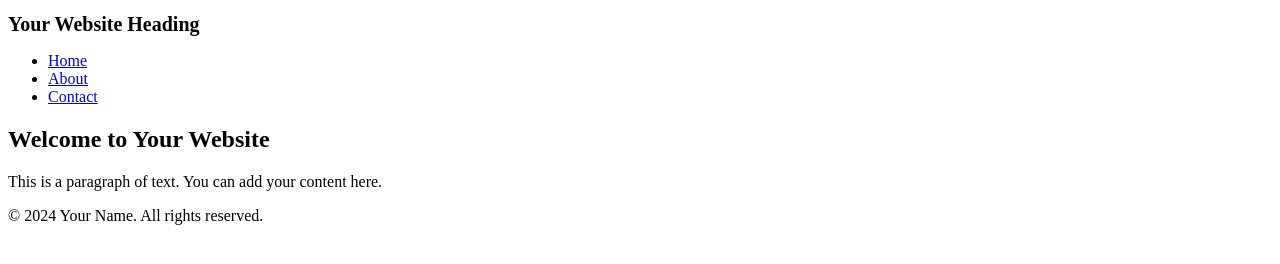
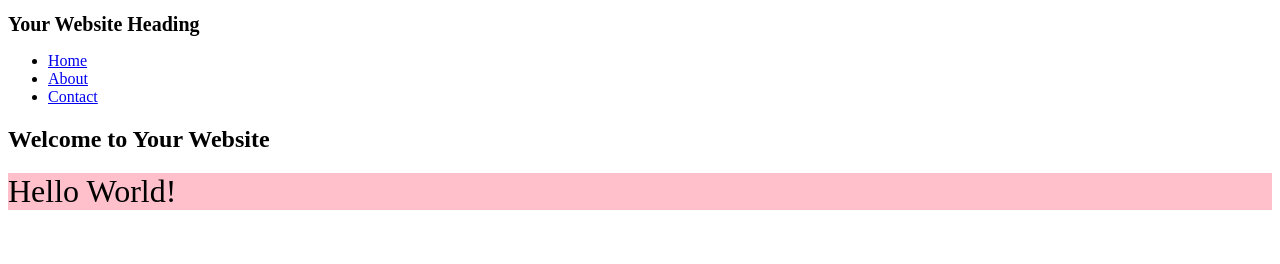
Before and after one commit to adam-leigh/adam-leigh.github.io, a plain HTML site: page index.html in a window 1280 px wide. Drawn offline with Linux system fonts and the light colour scheme.

Commit message:
Experimenting with box model

```diff
--- a/index.html
+++ b/index.html
@@ -23,12 +23,13 @@
   <main>
     <section>
       <h2>Welcome to Your Website</h2>
-      <p>This is a paragraph of text. You can add your content here.</p>
+      <div class="box">
+        Hello World!
+      </div>
     </section>
   </main>
 
   <footer>
-    <p>&copy; 2024 Your Name. All rights reserved.</p>
   </footer>
 
   <script src="src/js/main.js"></script>
--- a/src/css/styles.css
+++ b/src/css/styles.css
@@ -1,3 +1,9 @@
 h1 {
   font-size: 20px;
 }
+
+.box {
+  font-size: 2rem;
+  background-color: pink;
+  /* BOX MODEL */
+}
```
